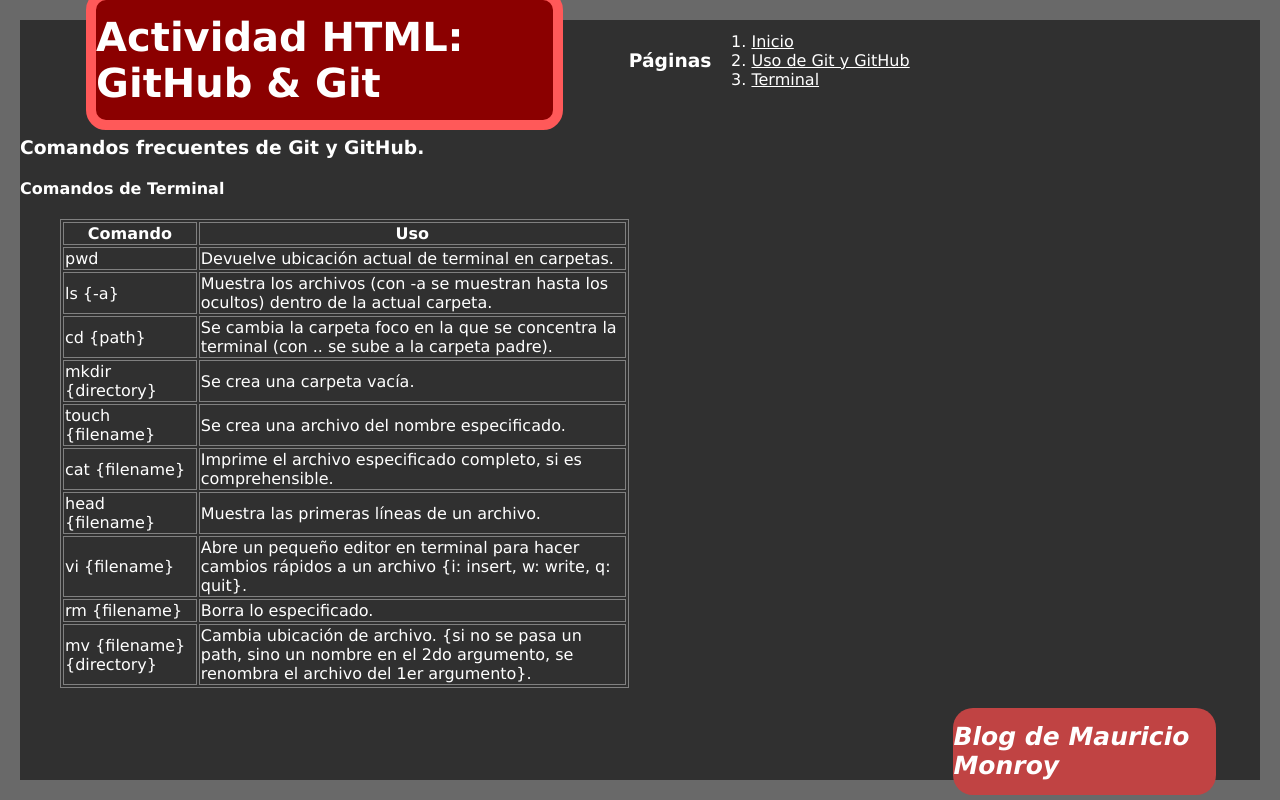
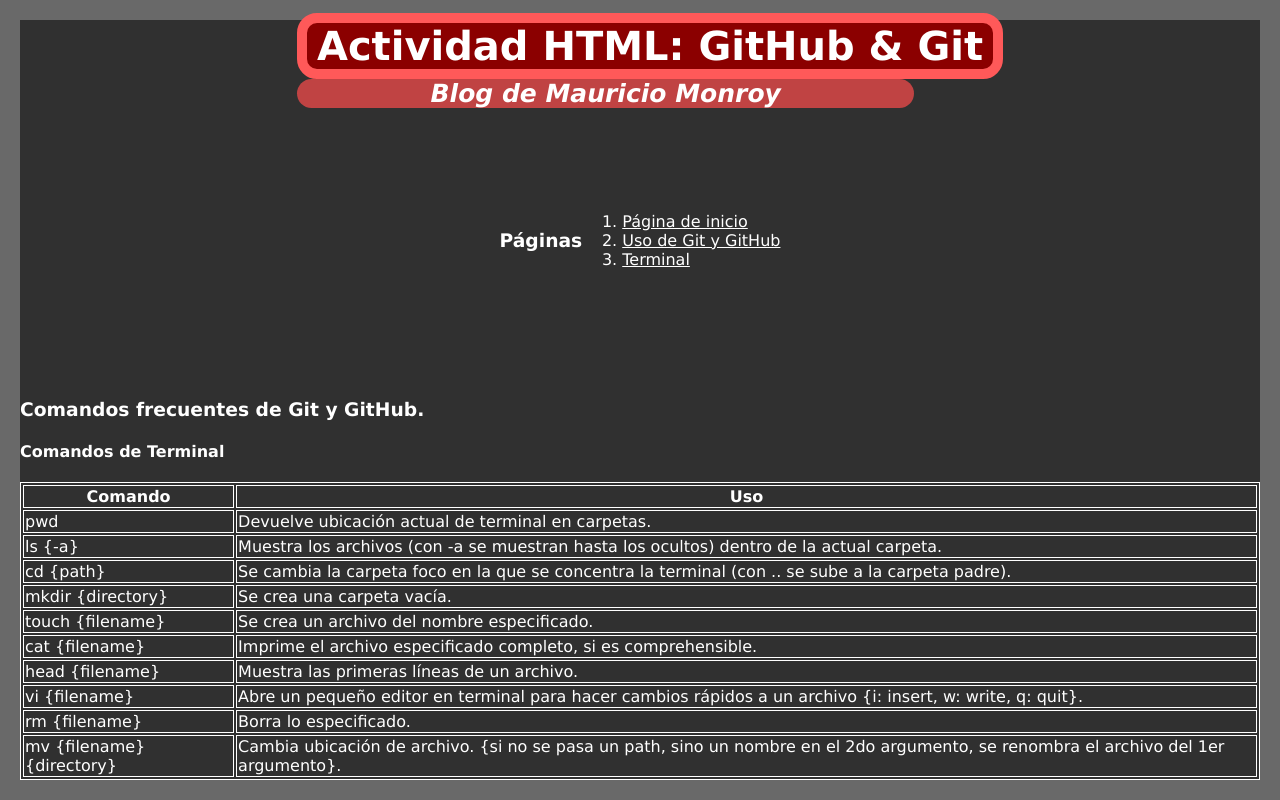
Before and after one commit to Morris2801/Construccion_de_Software, a plain HTML site: page Web/Tareas/BlogPage/terminal.html in a window 1280 px wide. Drawn offline with Linux system fonts and the light colour scheme.

Commit message:
Improved structure of Blog.

```diff
--- a/Web/Tareas/BlogPage/styles.css
+++ b/Web/Tareas/BlogPage/styles.css
@@ -28,8 +28,8 @@
   #headerContainer{
     grid-area: header;
     background-color: darkred;
-    width: 75%;
-    height: 150%;
+    width: 100%;
+    height: 175%;
     margin: 0;
     display: flex;
     flex-direction: row;
@@ -41,8 +41,8 @@
   #header2Container{
     grid-area: footer;
     background-color: rgb(192, 67, 67);
-    width: 75%;
-    height: 150%;
+    width: 90%;
+    height: 175%;
     margin: 0;
     display: flex;
     flex-direction: row;
@@ -81,5 +81,5 @@
       margin: 10px;
   }
   table, th, td{
-    border: 1px solid grey;
+    border: 1px solid white;
   }
--- a/Web/Tareas/BlogPage/terminal.html
+++ b/Web/Tareas/BlogPage/terminal.html
@@ -7,17 +7,19 @@
     <title>HTML Blog -- Terminal</title>
 </head>
 <body>
-    <div id = "headerContainer">
+    <header>
+        <div id="headerContainer">
             <h1><strong>Actividad HTML: GitHub & Git</strong></h1>
         </div>
-    <div id = "header2Container">
-        <h2><em>Blog de Mauricio Monroy</em></h2></h2>
+        <div id="header2Container">
+            <h2><em>Blog de Mauricio Monroy</em></h2>
         </div>
+    </header>
     <nav>
         <h3>Páginas</h3>
         <ol>
             <li>
-                <a href="blog.html" target="_blank">Inicio</a>
+                <a href="blog.html" target="_blank">Página de inicio</a>
             </li>
             <li>
                 <a href="usoGit.html" target="_blank">Uso de Git y GitHub</a>
@@ -27,14 +29,10 @@
             </li>
         </ol>
     </nav>
-    <br>
-    <div>
-        <h3>
-            Comandos frecuentes de Git y GitHub.
-        </h3>
+    <main>
+        <h3>Comandos frecuentes de Git y GitHub.</h3>
         <div>
             <h4>Comandos de Terminal</h4>
-            <ul>
             <table>
                 <tr>
                     <th>Comando</th>
@@ -58,7 +56,7 @@
                 </tr>
                 <tr>
                     <td>touch {filename}</td>
-                        <td>Se crea una archivo del nombre especificado.</td>
+                    <td>Se crea un archivo del nombre especificado.</td>
                 </tr>
                 <tr>
                     <td>cat {filename}</td>
@@ -80,11 +78,8 @@
                     <td>mv {filename} {directory}</td>
                     <td>Cambia ubicación de archivo. {si no se pasa un path, sino un nombre en el 2do argumento, se renombra el archivo del 1er argumento}.</td>
                 </tr>
-
             </table>
-            </ul>
         </div>
-    </div>
-
+    </main>
 </body>
 </html>
```
Also changed, not shown: Web/Tareas/BlogPage/blog.html (+12 -16 lines), Web/Tareas/BlogPage/usoGit.html (+10 -15 lines). Lines whose indentation alone changed are shown as unchanged.
